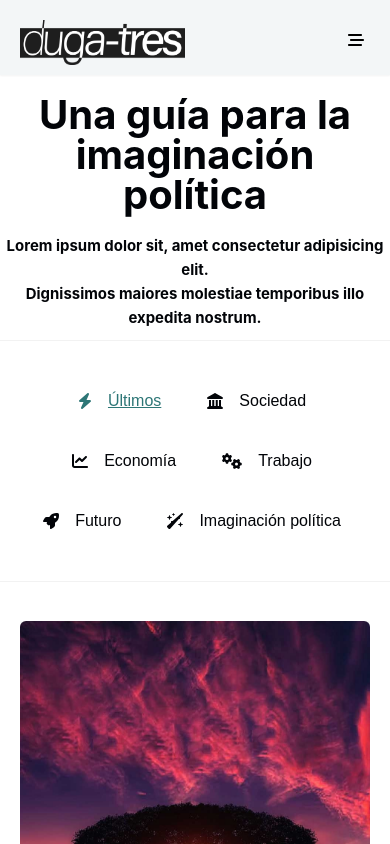
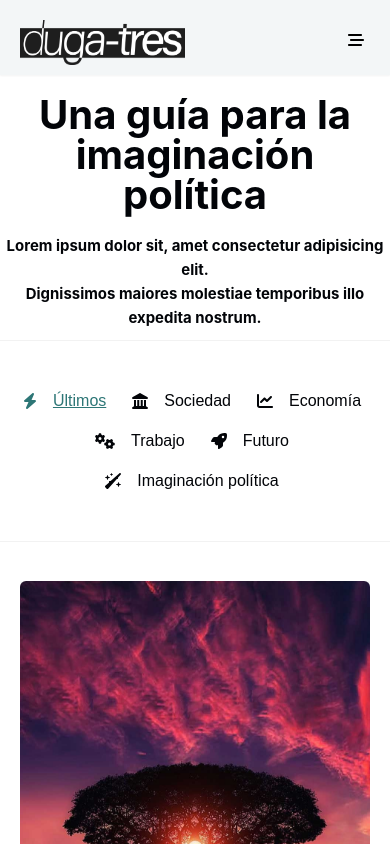
Before and after one commit to Franco-Juarez/duga-tres, a Next.js app: page / in a window 390 px wide. Shown: the top 844 px of the page. Built offline with nearby package versions, Linux system fonts and the light colour scheme.

Commit message:
Más ajustes

```diff
--- a/styles/navBar.module.css
+++ b/styles/navBar.module.css
@@ -243,6 +243,11 @@ font-size: 50px;
 }
 
 @media screen and (max-width: 767px){
+
+  .filterNav ul {
+    gap: 20px;
+  }
+
   .hamburgerContainer {
     display: block;
     margin-left: auto;
```
